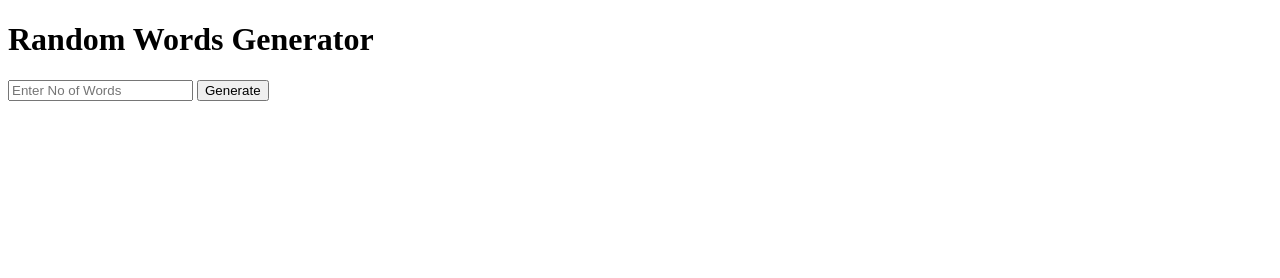
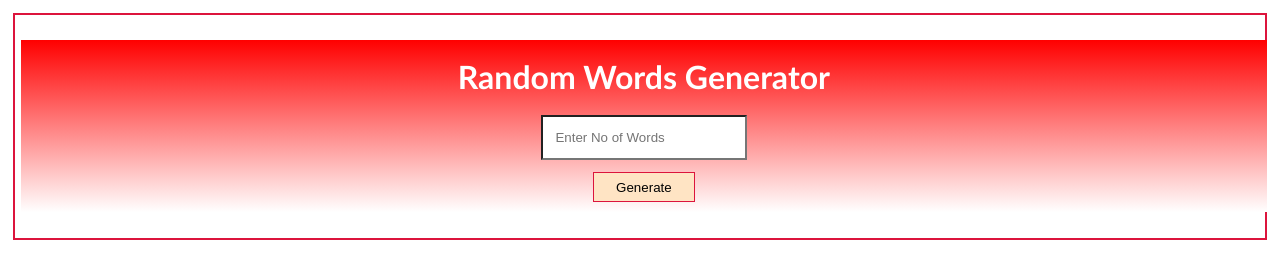
Before and after one commit to Rish94/Para_Generator_Project, a plain HTML site: page index.html in a window 1280 px wide. Drawn offline with Linux system fonts and the light colour scheme.

Commit message:
Update index.html

```diff
--- a/index.html
+++ b/index.html
@@ -10,7 +10,7 @@
     <title>Para Generator</title>
 
 
-    <link rel="stylesheet" href="para.css">
+    <link rel="stylesheet" href="index.css">
 
 </head>
 <body>
```
